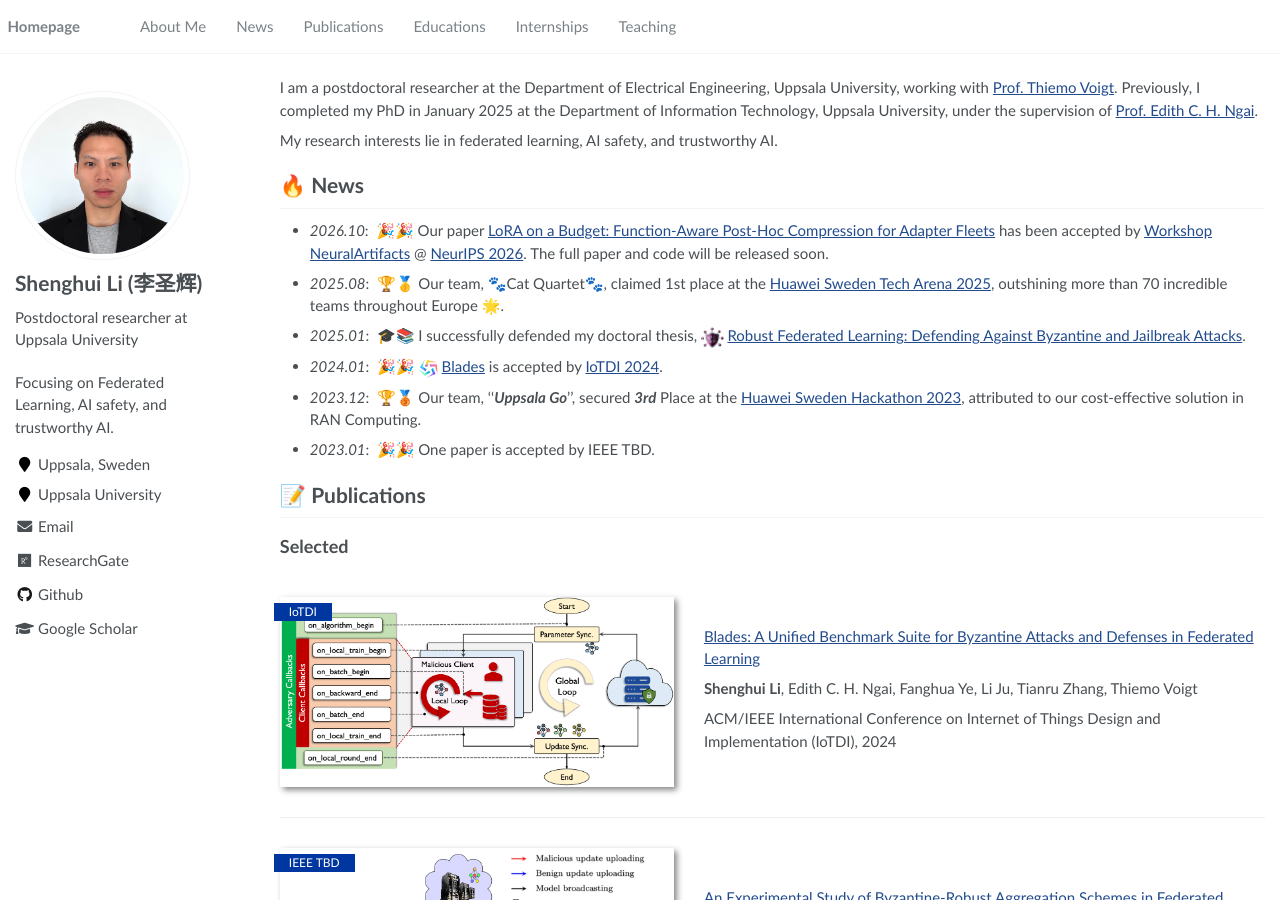
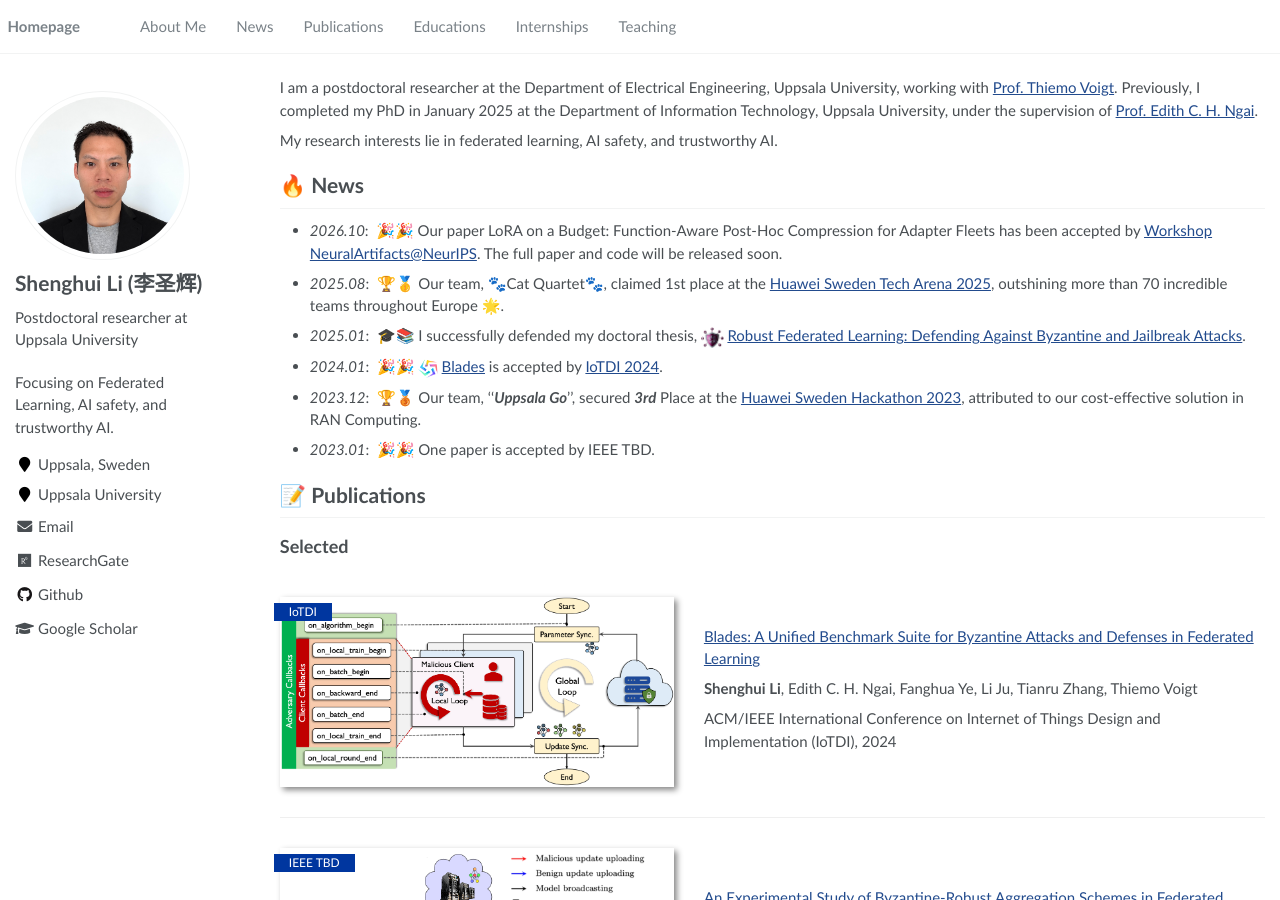
Before and after one commit to lishenghui/lishenghui.github.io, a Jekyll site: the page built from _pages/about.md, in a window 1280 px wide and 900 px high. Built offline with Jekyll 4.4.1, drawn with Linux system fonts in a browser that asks for light colours.

Commit message:
Fix workshop news link and unlink paper title

```diff
--- a/_pages/about.md
+++ b/_pages/about.md
@@ -22,7 +22,7 @@
 My research interests lie in federated learning, AI safety, and trustworthy AI.
 
 # 🔥 News
-- *2026.10*: &nbsp;🎉🎉 Our paper [LoRA on a Budget: Function-Aware Post-Hoc Compression for Adapter Fleets](https://openreview.net/forum?id=CvmRAXEk8B) has been accepted by [Workshop NeuralArtifacts](https://openreview.net/group?id=NeurIPS.cc/2026/Workshop/NeuralArtifacts/Authors) @ [NeurIPS 2026](https://openreview.net/group?id=NeurIPS.cc/2026/Workshop/NeuralArtifacts/Authors). The full paper and code will be released soon.
+- *2026.10*: &nbsp;🎉🎉 Our paper LoRA on a Budget: Function-Aware Post-Hoc Compression for Adapter Fleets has been accepted by [Workshop NeuralArtifacts@NeurIPS](https://artifactsasdata.org/). The full paper and code will be released soon.
 - *2025.08*: &nbsp;🏆🥇 Our team, 🐾Cat Quartet🐾, claimed 1st place at the [Huawei Sweden Tech Arena 2025](https://techarena-sweden.hackathon.com/), outshining more than 70 incredible teams throughout Europe 🌟.
 - *2025.01*: &nbsp;🎓📚 I successfully defended my doctoral thesis,  <img src='./images/thesis.png' style='width: 1.5em;'> [Robust Federated Learning: Defending Against Byzantine and Jailbreak Attacks](https://www.diva-portal.org/smash/record.jsf?pid=diva2%3A1914990&dswid=-4039).
 - *2024.01*: &nbsp;🎉🎉  <img src='./images/blade10.png' style='width: 1.3em;'> [Blades](https://arxiv.org/abs/2206.05359) is accepted by [IoTDI 2024](https://conferences.computer.org/iotDI/2024/).
```
